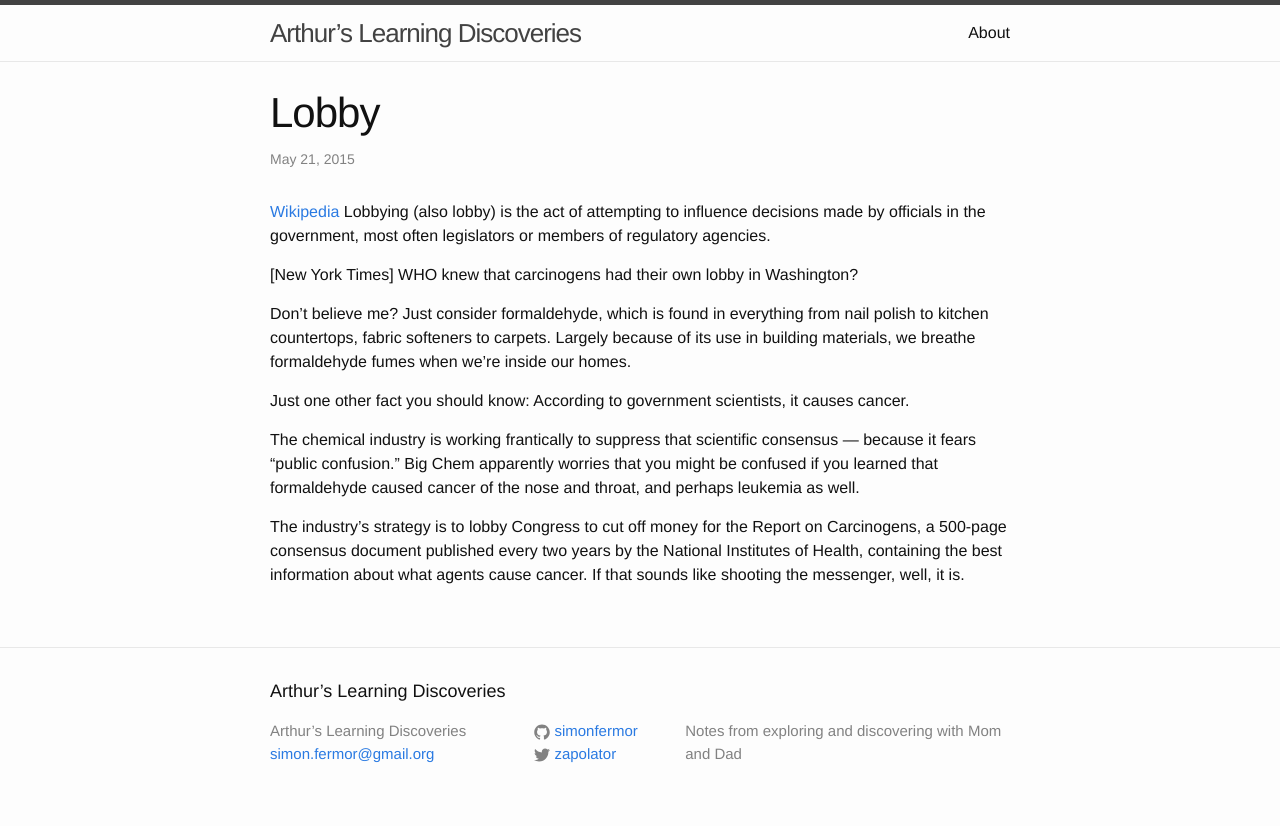
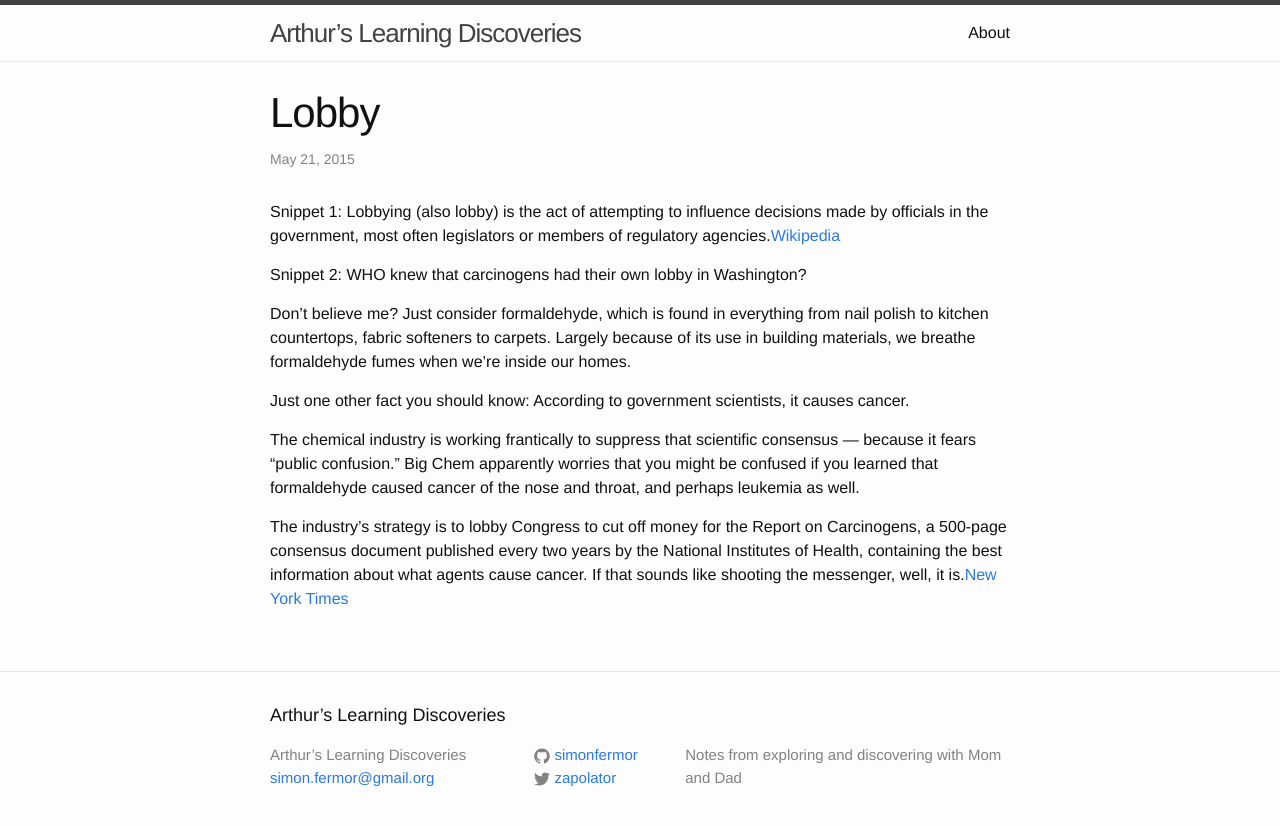
Before and after one commit to SimonFermor/perusals-with-arthur, a Jekyll site: the page built from _posts/2015-05-21-lobby.markdown, in a window 1280 px wide. Shown: the top 826 px of the page. Built offline with Jekyll 4.4.1, drawn with Linux system fonts in a browser that asks for light colours.

Commit message:
Adding links

```diff
--- a/_posts/2015-05-21-lobby.markdown
+++ b/_posts/2015-05-21-lobby.markdown
@@ -4,9 +4,9 @@ title:  "Lobby"
 date:   2015-05-21
 categories: words
 ---
-[Wikipedia] Lobbying (also lobby) is the act of attempting to influence decisions made by officials in the government, most often legislators or members of regulatory agencies.
+Snippet 1: Lobbying (also lobby) is the act of attempting to influence decisions made by officials in the government, most often legislators or members of regulatory agencies.[Wikipedia]
 
-[New York Times] WHO knew that carcinogens had their own lobby in Washington?
+Snippet 2: WHO knew that carcinogens had their own lobby in Washington?
 
 Don’t believe me? Just consider formaldehyde, which is found in everything from nail polish to kitchen countertops, fabric softeners to carpets. Largely because of its use in building materials, we breathe formaldehyde fumes when we’re inside our homes.
 
```
Also changed, not shown: other parts of _posts/2015-05-21-lobby.markdown (+2 -1 lines).
